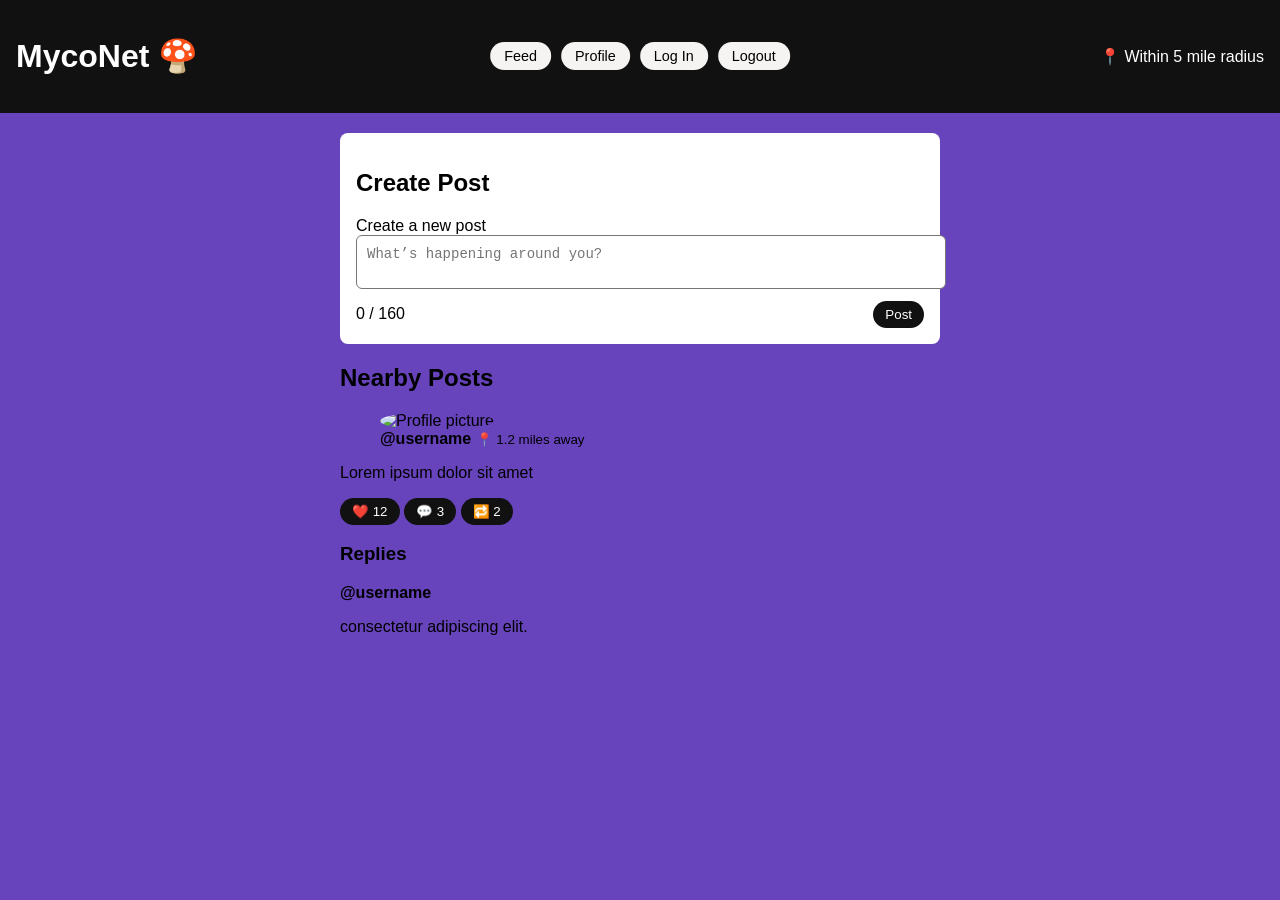
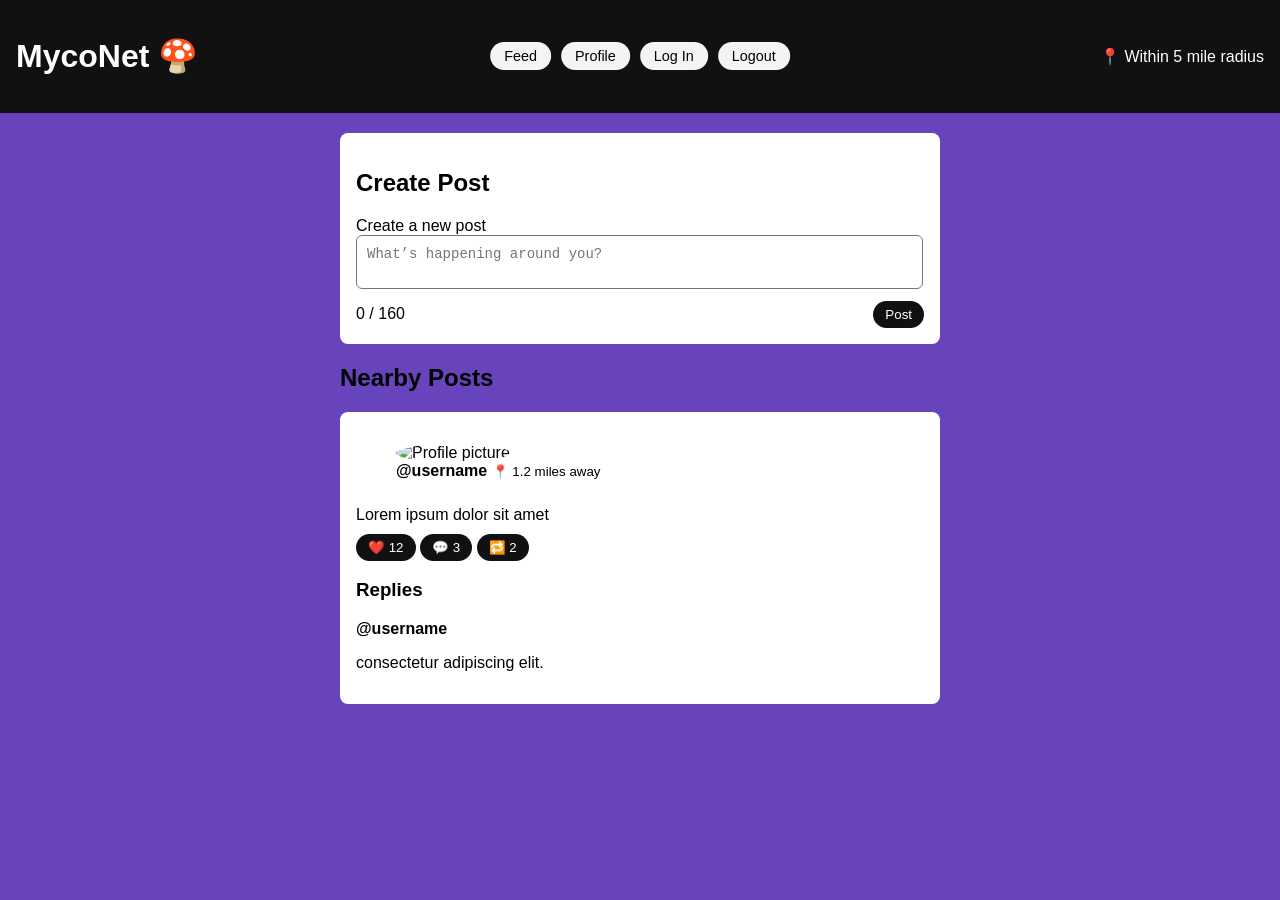

sprint 3 soft complete

--- a/base.css
+++ b/base.css
@@ -20,6 +20,7 @@ body {
     padding: 0 1rem;
 }
 
+/* for create post form on feed page */
 .create-post {
     background: white;
     padding: 1rem;
@@ -28,7 +29,7 @@ body {
 }
 
 textarea {
-    width: 100%;
+    width: 96%;
     resize: none;
     padding: 10px;
     font-size: 14px;
@@ -55,6 +56,30 @@ button {
     width: 40px;
     height: 40px;
     border-radius: 50%;
+}
+
+/*for posts on feed and profile pages*/
+.post {
+    background: white;
+    padding: 1rem;
+    border-radius: 8px;
+    margin-bottom: 20px;
+}
+
+.post-header {
+    display: flex;
+    align-items: center;
+    gap: 10px;
+    margin-bottom: 8px;
+}
+
+.post-username {
+    font-weight: bold;
+}
+
+.post-text {
+    margin: 10px 0;
+    font-size: 1rem;
 }
 
 /*for login & register pages*/
